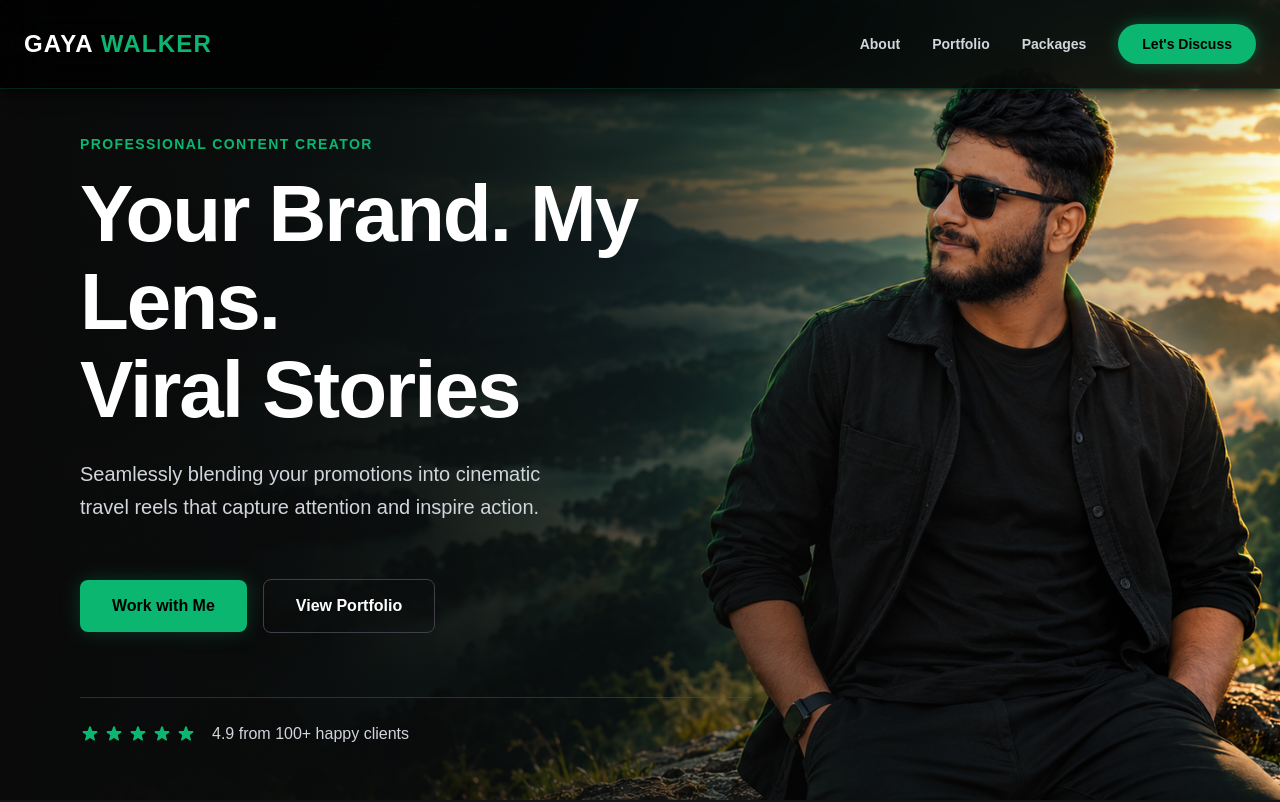
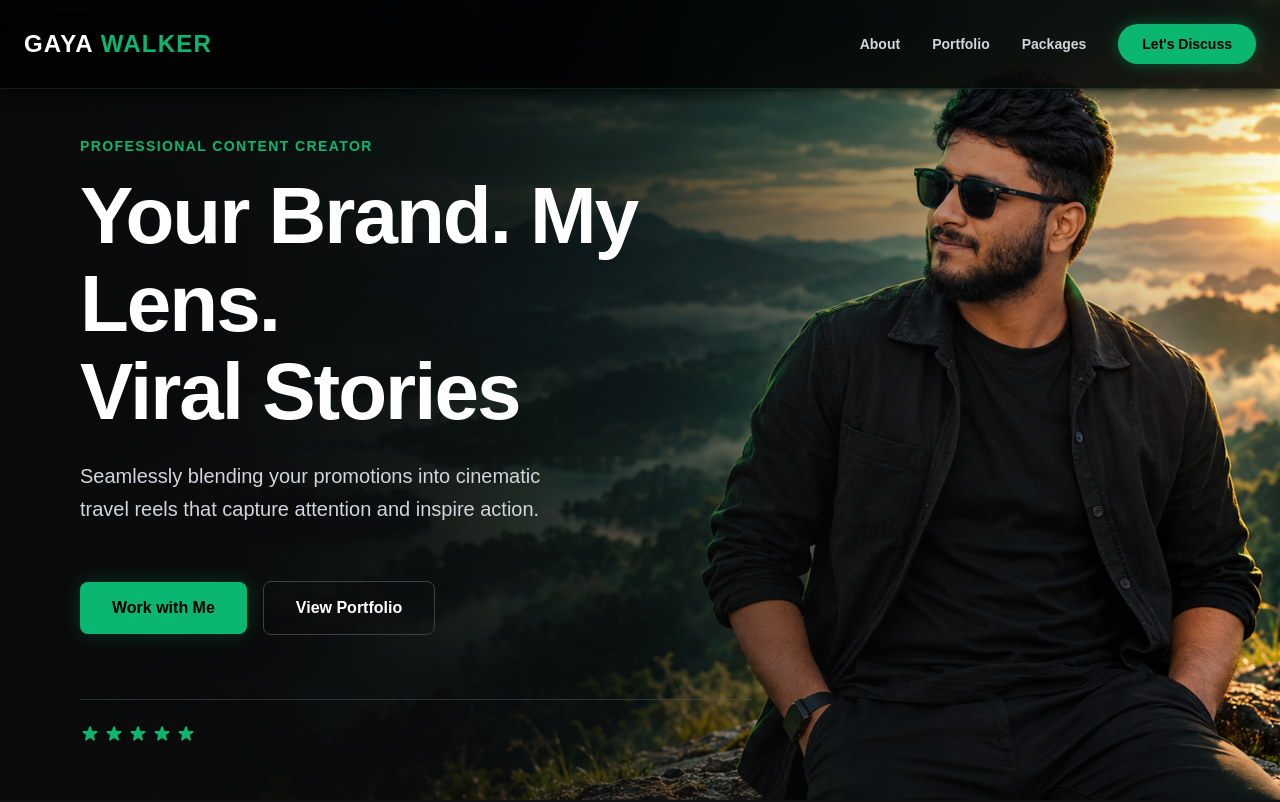
Before and after one commit to Maneeshaprabha/portfolio_gayawalker, a Next.js app: page / in a window 1280 px wide. Shown: the top 802 px of the page. Built offline with nearby package versions, Linux system fonts and the light colour scheme.

Commit message:
Refactor Hero and Navbar components: comment out review text in Hero and update logo to be a clickable link in Navbar

```diff
--- a/src/components/Hero.jsx
+++ b/src/components/Hero.jsx
@@ -87,10 +87,10 @@ export default function Hero() {
               ))}
             </div>
 
-            {/* Review Text */}
-            <span className="text-gray-300 text-sm md:text-base font-medium">
+
+            {/* <span className="text-gray-300 text-sm md:text-base font-medium">
               4.9 from 100+ happy clients
-            </span>
+            </span> */}
           </motion.div>
 
         </div>
--- a/src/components/Navbar.jsx
+++ b/src/components/Navbar.jsx
@@ -10,10 +10,10 @@ export default function Navbar() {
   return (
     <nav className="flex justify-between items-center px-5 py-4 md:p-6 bg-black/80 backdrop-blur-xl fixed w-full top-0 z-50 border-b border-[#0BB671]/20 shadow-lg shadow-black/50">
 
-      {/* Logo - Mobile වලදී කුඩා කර එක පේළියට ගෙන ඇත */}
-      <div className="text-xl md:text-2xl font-bold text-white tracking-wider z-50 whitespace-nowrap">
+      {/* Logo - Clickable Link to Home */}
+      <Link href="/" className="text-xl md:text-2xl font-bold text-white tracking-wider z-50 whitespace-nowrap hover:opacity-80 transition-opacity cursor-pointer">
         GAYA <span className="text-[#0BB671]">WALKER</span>
-      </div>
+      </Link>
 
       {/* Desktop Menu */}
       <div className="hidden md:flex items-center space-x-8 text-sm font-semibold text-gray-300">
```
